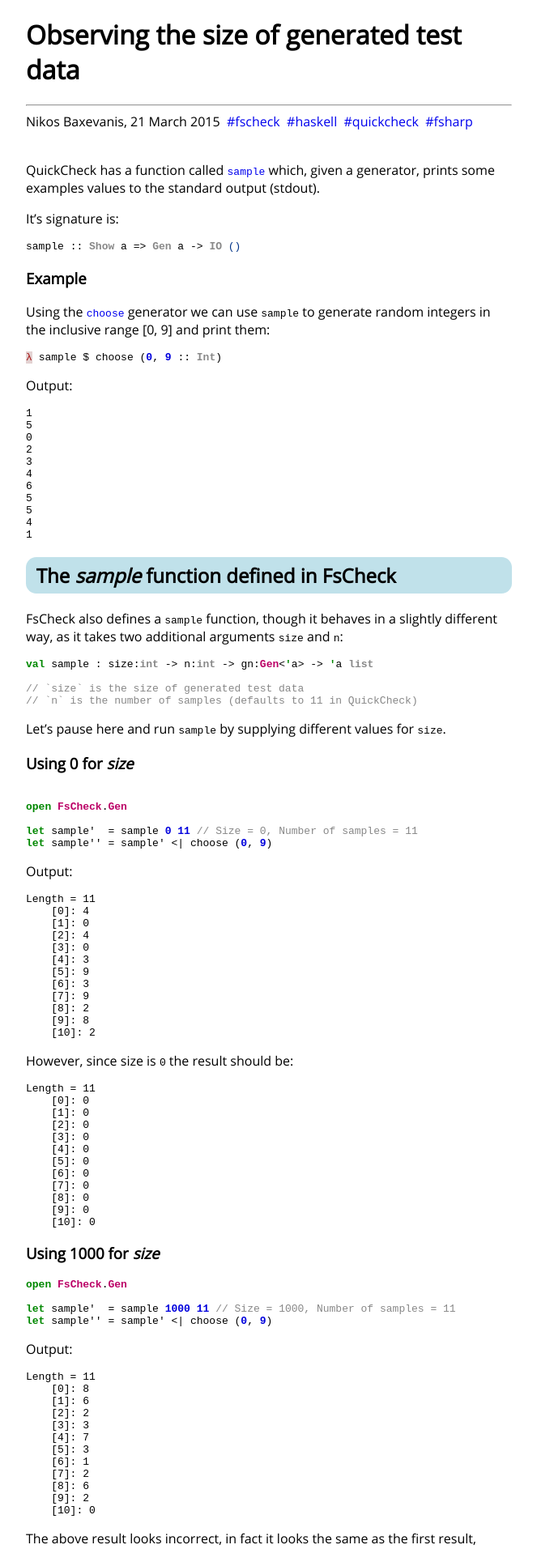
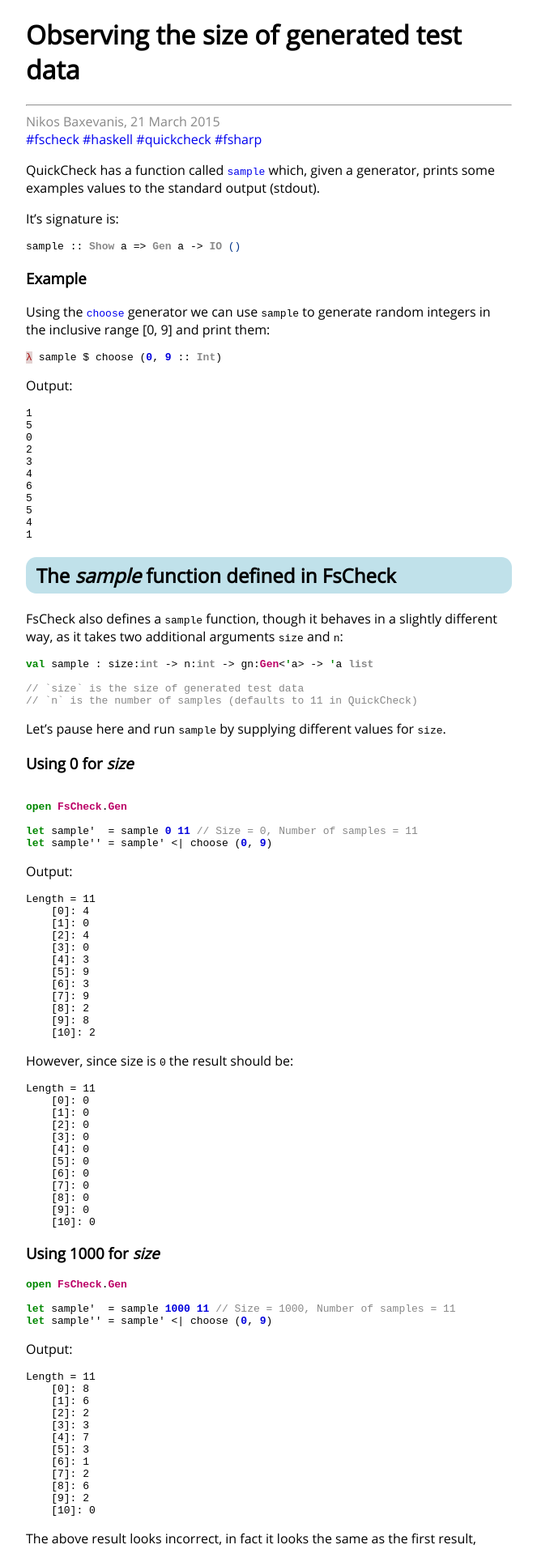
Before and after one commit to moodmosaic/blog, a Jekyll site: the page built from _posts/2015-03-21-the-sample-function-and-the-size-of-generated-test-data.md, in a window 1280 px wide. Shown: the top 1913 px of the page at 81% size, without its empty margins (308-971 px from the left). Built offline with Jekyll 4.4.1, drawn with Linux system fonts in a browser that asks for light colours; some web fonts are replaced.

Commit message:
Post layout housekeeping

```diff
--- a/_layouts/post.html
+++ b/_layouts/post.html
@@ -4,12 +4,14 @@
 
 <h1>{{page.title}}</h1><hr>
 
+<div class="meta">
+  Nikos Baxevanis, {{ page.date | date_to_long_string }}
+</div>
 <div>
-  Nikos Baxevanis, {{ page.date | date_to_long_string }}&nbsp;
   {% for tag in page.tags %}
     <a class="tags" href="/tags/#{{tag | downcase}}">
-      #{{tag | downcase}}</a>{% unless forloop.last %}&nbsp;{% endunless %}{% endfor %}
-</div><br>
+      #{{tag | downcase}}</a>{% unless forloop.last %} {% endunless %}{% endfor %}
+</div>
 
 {{content}}<br>
 
--- a/site.css
+++ b/site.css
@@ -28,3 +28,7 @@
 a {
   text-decoration: none;
 }
+
+.meta {
+  color: #888888;
+}
```
